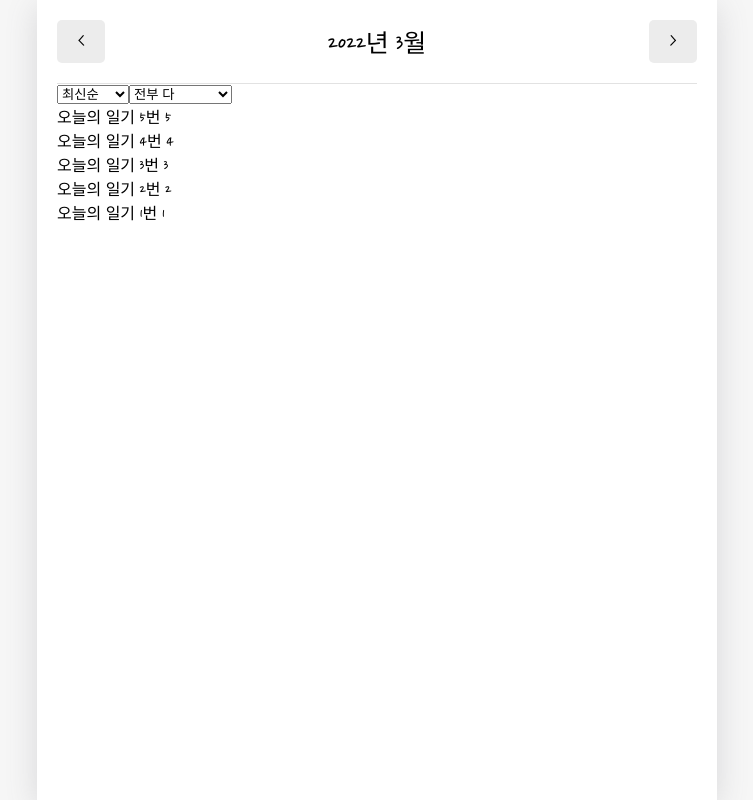
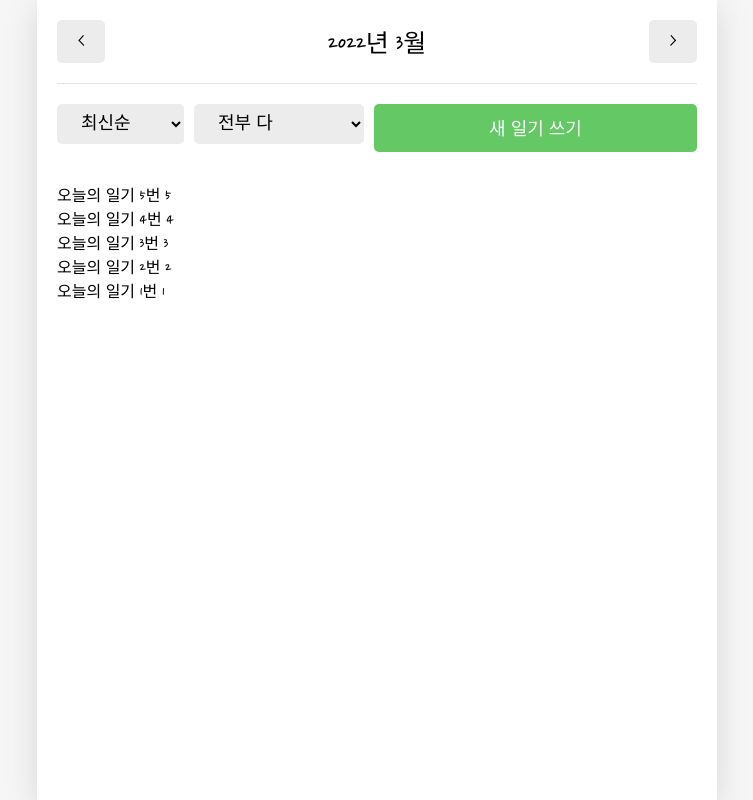
Before and after one commit to Geonsik-Kim/emotion-diary, a React (Create React App) app: page / in a window 1280 px wide. Shown: the whole page, without its empty margins (263-1016 px from the left). Built offline with nearby package versions, Linux system fonts and the light colour scheme; a web font is replaced by a local one.

Commit message:
feat DiaryList 컴포넌트 수정 및 새 일기쓰기 버튼 생성

```diff
--- a/src/components/DiaryList.js
+++ b/src/components/DiaryList.js
@@ -1,4 +1,5 @@
 import { useState } from "react";
+import { useNavigate } from "react-router-dom";
 import MyButton from "./MyButton";
 
 const sortOptionList = [
@@ -15,6 +16,7 @@ const filterOptionList = [
 const ControlMenu = ({ value, onChange, optionList }) => {
     return (
         <select
+            className="ControlMenu"
             value={value}
             onChange={(e) => {
                 onChange(e.target.value);
@@ -30,6 +32,7 @@ const ControlMenu = ({ value, onChange, optionList }) => {
 };
 
 const DiaryList = ({ diaryList }) => {
+    const navigate = useNavigate();
     const [sortType, setSortType] = useState("latest");
     const [filter, setFilter] = useState("all");
 
@@ -60,7 +63,9 @@ const DiaryList = ({ diaryList }) => {
     };
 
     return (
-        <div>
+        <div class="DiaryList">
+            <div className="menu_wrapper">
+                <div className="left_col">
                     <ControlMenu
                         value={sortType}
                         onChange={setSortType}
@@ -72,6 +77,15 @@ const DiaryList = ({ diaryList }) => {
                         onChange={setFilter}
                         optionList={filterOptionList}
                     />
+                </div>
+                <div className="right_col">
+                    <MyButton
+                        type={"positive"}
+                        text={"새 일기 쓰기"}
+                        onClick={() => navigate("./new")}
+                    />
+                </div>
+            </div>
 
             {getProcessedDiaryList().map((it) => (
                 <div key={it.id}>
```
Lines whose indentation alone changed are shown as unchanged.
